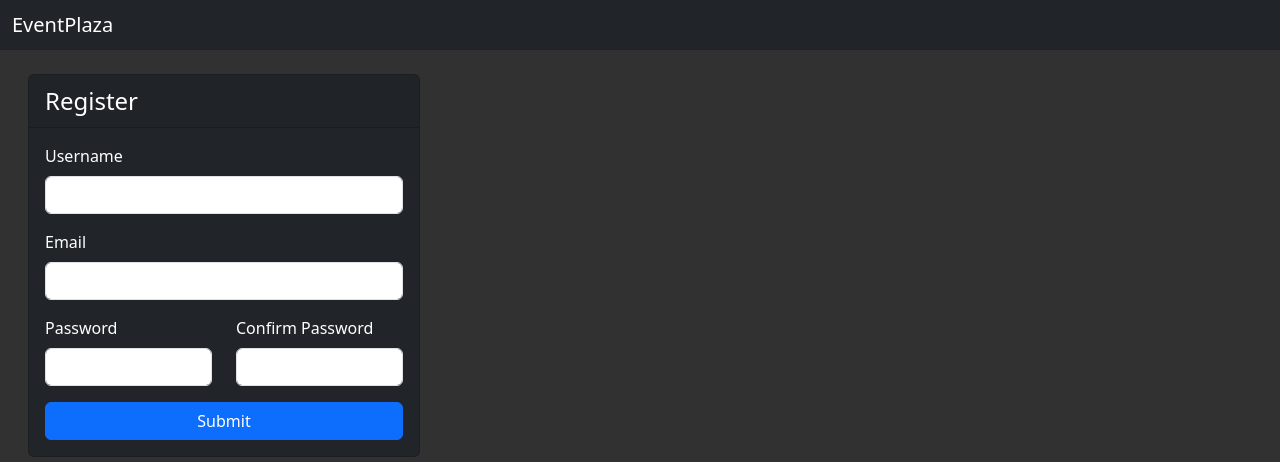
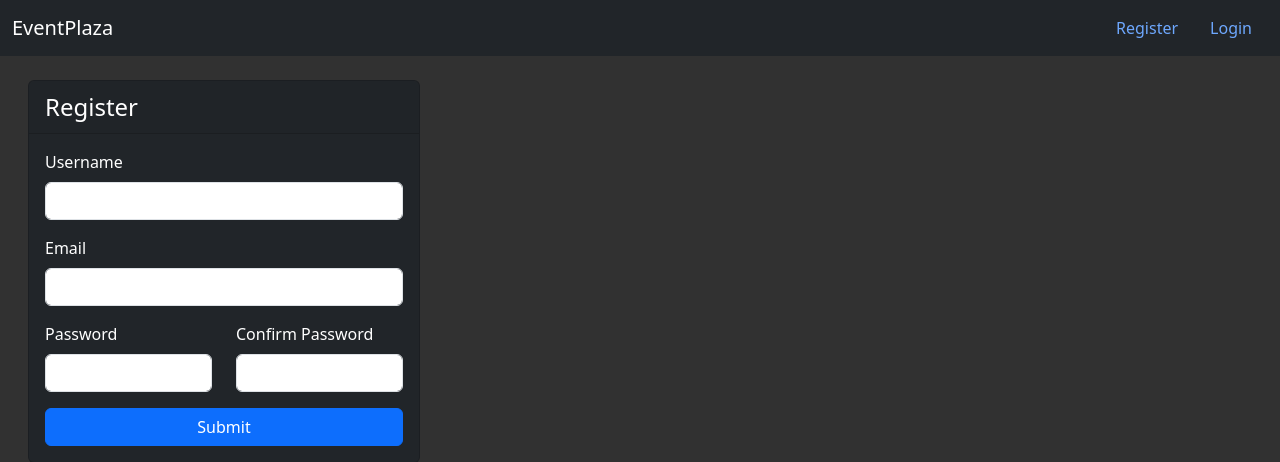
Before and after one commit to zHenriqueGN/EventPlaza, a Django app: page /authentication/register/ in a window 1280 px wide. Shown: the top 462 px of the page. Run offline with Django 4.2, Linux system fonts and the light colour scheme; some libraries are stand-ins or nearby versions.

Commit message:
feat: add nav items

```diff
--- a/templates/fragments/navbar.html
+++ b/templates/fragments/navbar.html
@@ -1,5 +1,21 @@
 <nav class="navbar bg-dark mb-4" data-bs-theme="dark">
   <div class="container-fluid">
-    <span class="navbar-brand mb-0 h1">EventPlaza</span>
+    <div>
+      <span class="navbar-brand mb-0 h1">EventPlaza</span>
+    </div>
+    <ul class="nav justify-content-center">
+      {% if not request.user.is_authenticated %}
+      <li class="nav-item">
+        <a class="nav-link" href="{% url 'register' %}">Register</a>
+      </li>
+      <li class="nav-item">
+        <a class="nav-link" href="{% url 'login' %}">Login</a>
+      </li>
+      {% else %}
+      <li class="nav-item">
+        <a class="nav-link" href="{% url 'login' %}">Logout</a>
+      </li>
+      {% endif %}
+    </ul>
   </div>
 </nav>
```
